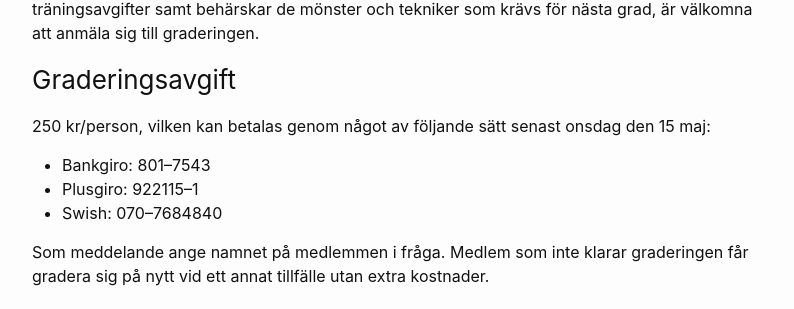
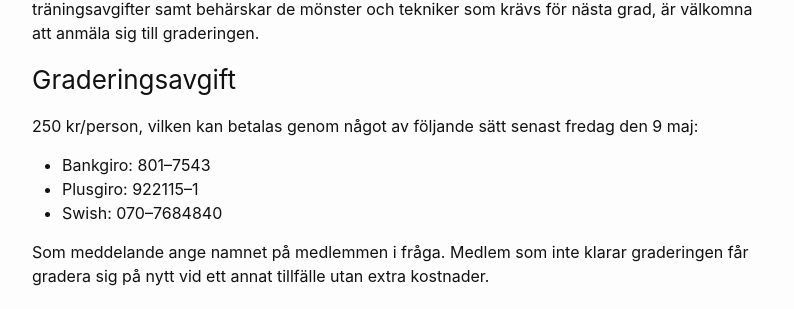
Before and after one commit to dalataekwondo/dalataekwondo.github.io, a Jekyll site: the page built from _posts/2025-04-29-gradering.md, in a window 1280 px wide. Shown: the part 516-825 px from the top of the page, without its empty margins (238-1032 px from the left). Built offline with Jekyll 4.4.1, drawn with Linux system fonts in a browser that asks for light colours; some of the changed text lies outside the part shown.

Commit message:
Update 2025-04-29-gradering.md

```diff
--- a/_posts/2025-04-29-gradering.md
+++ b/_posts/2025-04-29-gradering.md
@@ -15,7 +15,7 @@ Medlemmar som har haft minst 70 % närvaro under terminen, har betalat medlems-
 
 ### Graderingsavgift
 
-250 kr/person, vilken kan betalas genom något av följande sätt senast onsdag den 15 maj:
+250 kr/person, vilken kan betalas genom något av följande sätt senast fredag den 9 maj:
 
 - Bankgiro: 801–7543
 - Plusgiro: 922115–1
@@ -63,4 +63,4 @@ Barngrupper bör endast kunna [Dala Taekwondo elevens ed](/taekwondo#klubbens-ed
 
 Bältesceremonin för samtliga medlemmar som klarar graderingen sker under ordinarie träningstider och i samband med säsongens sista träning tisdagen den 27 maj.
 
-Varmt välkomna med er anmälan senast onsdag den 9 maj.
+Varmt välkomna med er anmälan senast fredag den 9 maj.
```
Also changed, not shown: other parts of _posts/2025-04-29-gradering.md (+1 -1 lines).
